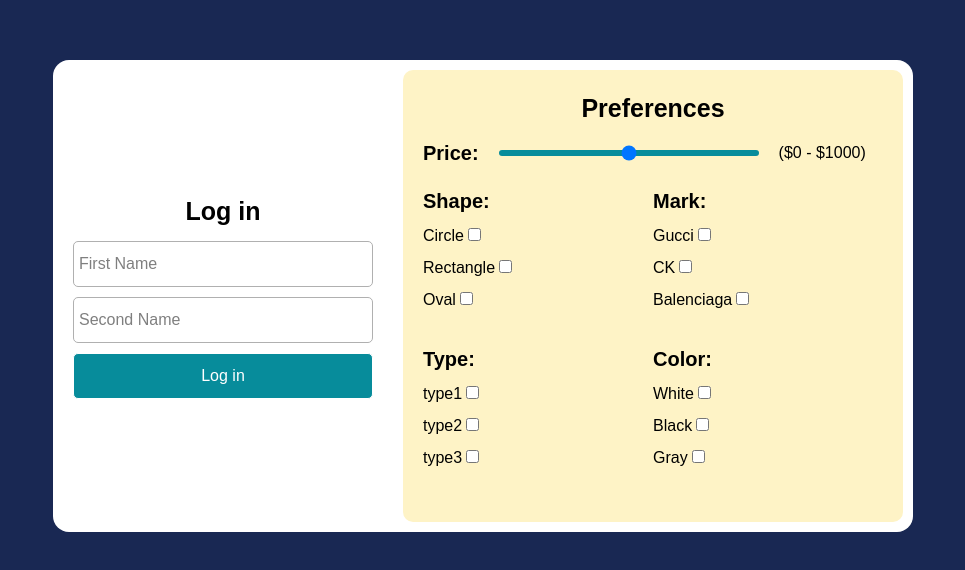
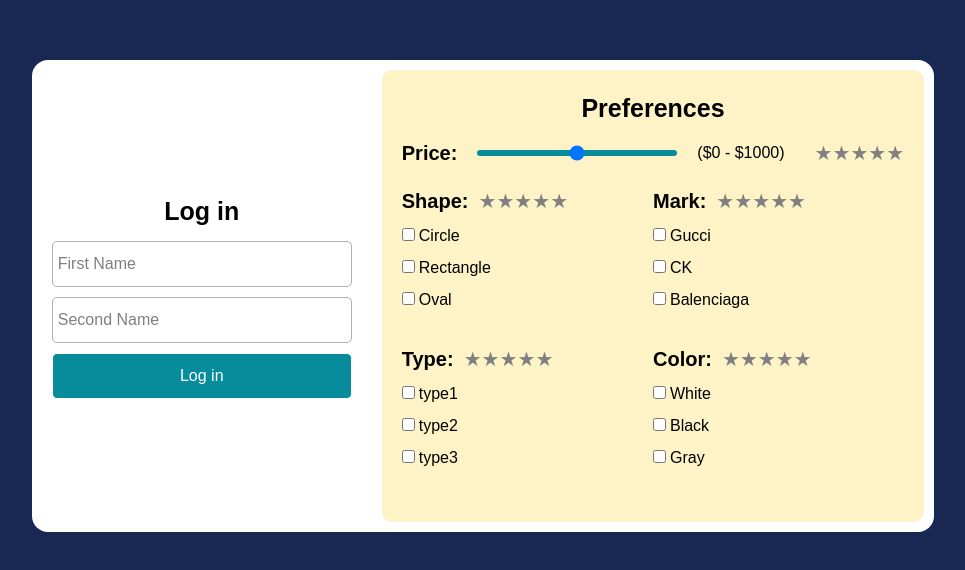
Before and after one commit to Chillmav/ZIP-REPO, a React (Vite) app: page / in a window 1280 px wide. Shown: the part 140-710 px from the top of the page, without its empty margins (157-1122 px from the left). Built offline with nearby package versions, Linux system fonts and the light colour scheme.

Commit message:
add stars (don`t work yet)

```diff
--- a/package.json
+++ b/package.json
@@ -12,9 +12,11 @@
   "dependencies": {
     "@tailwindcss/vite": "^4.1.5",
     "mongoose": "^8.13.2",
+    "prop-types": "^15.8.1",
     "react": "^19.0.0",
     "react-dom": "^19.0.0",
     "react-router-dom": "^7.5.1",
+    "react-stars": "^2.2.5",
     "react-webcam": "^7.2.0",
     "tailwindcss": "^4.1.5",
     "uuid": "^11.1.0"
--- a/src/Components/Preference.jsx
+++ b/src/Components/Preference.jsx
@@ -1,6 +1,7 @@
 import preferences from "../utils/preferences.js"
+import Stars from "./stars.jsx";
 
-export default function Preference( {preference, userPreferences, setUserPreferences} ) {
+export default function Preference( {preference, userPreferences, setUserPreferences, userImportances, setUserImportances} ) {
 
     function changePreferences(value) {
         setUserPreferences((prev) => {
@@ -16,17 +17,20 @@ export default function Preference( {preference, userPreferences, setUserPrefere
         <div className="flex flex-col space-y-2">
             <div className="flex">
                 <p className="text-[20px] font-bold">{preference}:</p>
-
+                <Stars
+                value={userImportances.preference}
+                setUserImportances={setUserImportances}
+                />
             </div>
 
 
                 {preferences[preference].map((elem, index) => {
 
                     return (
-                            <p key={index} className="w-fit">{elem}
+                            <p key={index} className="w-fit">
                                 <label key={index}>
-                                <input value={elem} onChange={() => changePreferences(elem)} checked={userPreferences[preference].includes(elem)} type="checkbox" className="ml-1"/>
-                                </label>
+                                <input value={elem} onChange={() => changePreferences(elem)} checked={userPreferences[preference].includes(elem)} type="checkbox" className="mr-1"/>
+                                </label>{elem}
                             </p>
 
                     )
--- a/src/Components/Preferences.jsx
+++ b/src/Components/Preferences.jsx
@@ -1,11 +1,12 @@
 import preferences from "../utils/preferences.js";
 import Preference from "./Preference";
+import Stars from "./stars.jsx";
 
-export default function Preferences({ userPreferences, setUserPreferences }) {
+export default function Preferences({ userPreferences, setUserPreferences, userImportances, setUserImportances }) {
 
 
     return (
-        <div className="flex flex-col bg-amber-100 p-[20px] gap-x-[10px] rounded-[10px] gap-y-[10px] w-[500px] m-[10px]">
+        <div className="flex flex-col bg-amber-100 p-[20px] gap-x-[10px] rounded-[10px] gap-y-[10px] w-auto m-[10px]">
             <p className='text-[25px] font-semibold mx-auto'>Preferences</p>
             <div className="flex space-x-5 items-center">
                 <label className="text-[20px] font-bold">Price:</label>
@@ -21,7 +22,7 @@ export default function Preferences({ userPreferences, setUserPreferences }) {
                         Price: Number(event.target.value)
                     }));
                 }}
-                className="w-[260px] appearance-none rounded-2xl"
+                className="w-[200px] appearance-none rounded-2xl"
                 style={{
                     WebkitAppearance: 'none',
                     appearance: 'none',
@@ -31,7 +32,7 @@ export default function Preferences({ userPreferences, setUserPreferences }) {
                   }}
                 />
                 <p>($0 - ${userPreferences.Price * 20})</p>
-
+                <Stars />
             </div>
 
             <div className="grid grid-cols-2 space-y-8 mt-2 space-x-2">
@@ -42,7 +43,8 @@ export default function Preferences({ userPreferences, setUserPreferences }) {
                         preference={preference}
                         userPreferences={userPreferences}
                         setUserPreferences={setUserPreferences}
-
+                        userImportances={userImportances}
+                        setUserImportances={setUserImportances}
                         />
                     )
                 })}
--- a/src/Components/stars.jsx
+++ b/src/Components/stars.jsx
@@ -0,0 +1,16 @@
+import ReactStars from 'react-stars'
+
+
+export default function Stars({value, setUserImportances}) {
+    return (
+        <ReactStars
+        count={5}
+        size={20}
+        className='ml-[10px]'
+        value={value}
+        onChange={(event) => {
+            setUserImportances(Number(event.target.value))
+        }}
+        />
+    )
+}
--- a/src/Pages/LogPage.jsx
+++ b/src/Pages/LogPage.jsx
@@ -15,6 +15,13 @@ export default function LogPage() {
             Color: []
         }
     );
+    const [userImportances, setUserImportances] = useState({
+        Price: 2.5,
+        Shape: 2.5,
+        Mark: 2.5,
+        Type: 2.5,
+        Color: 2.5
+    })
     const navigate = useNavigate();
     const [isloggedIn, setIsLoggedIn] = useState(false)
 
@@ -73,6 +80,8 @@ export default function LogPage() {
             <Preferences
             userPreferences={userPreferences}
             setUserPreferences={setUserPreferences}
+            userImportances={userImportances}
+            setUserImportances={setUserImportances}
             />
         </div>
     )
```
Also changed, not shown: 2 other files (tests, documents, lock files or other folders).
